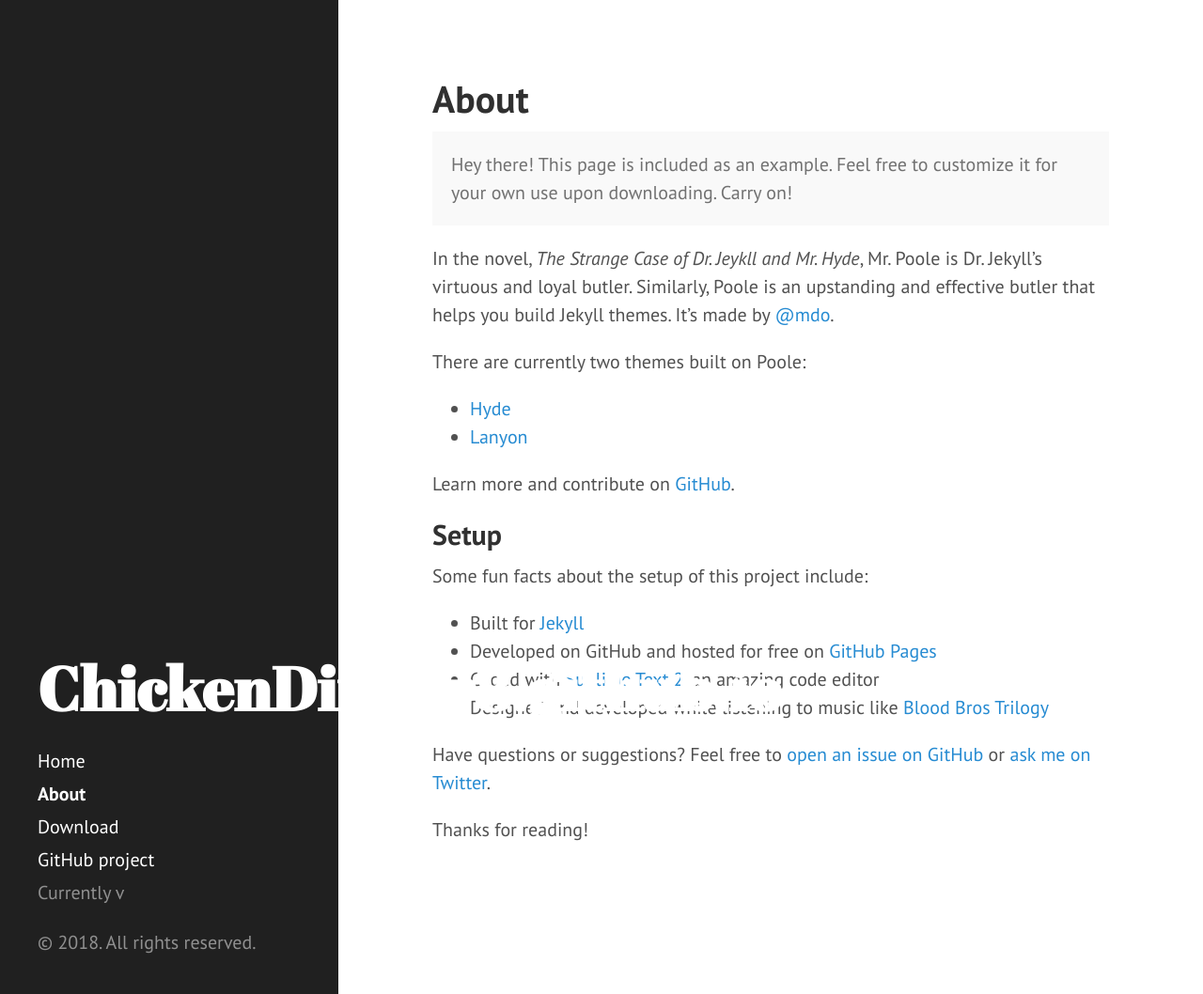
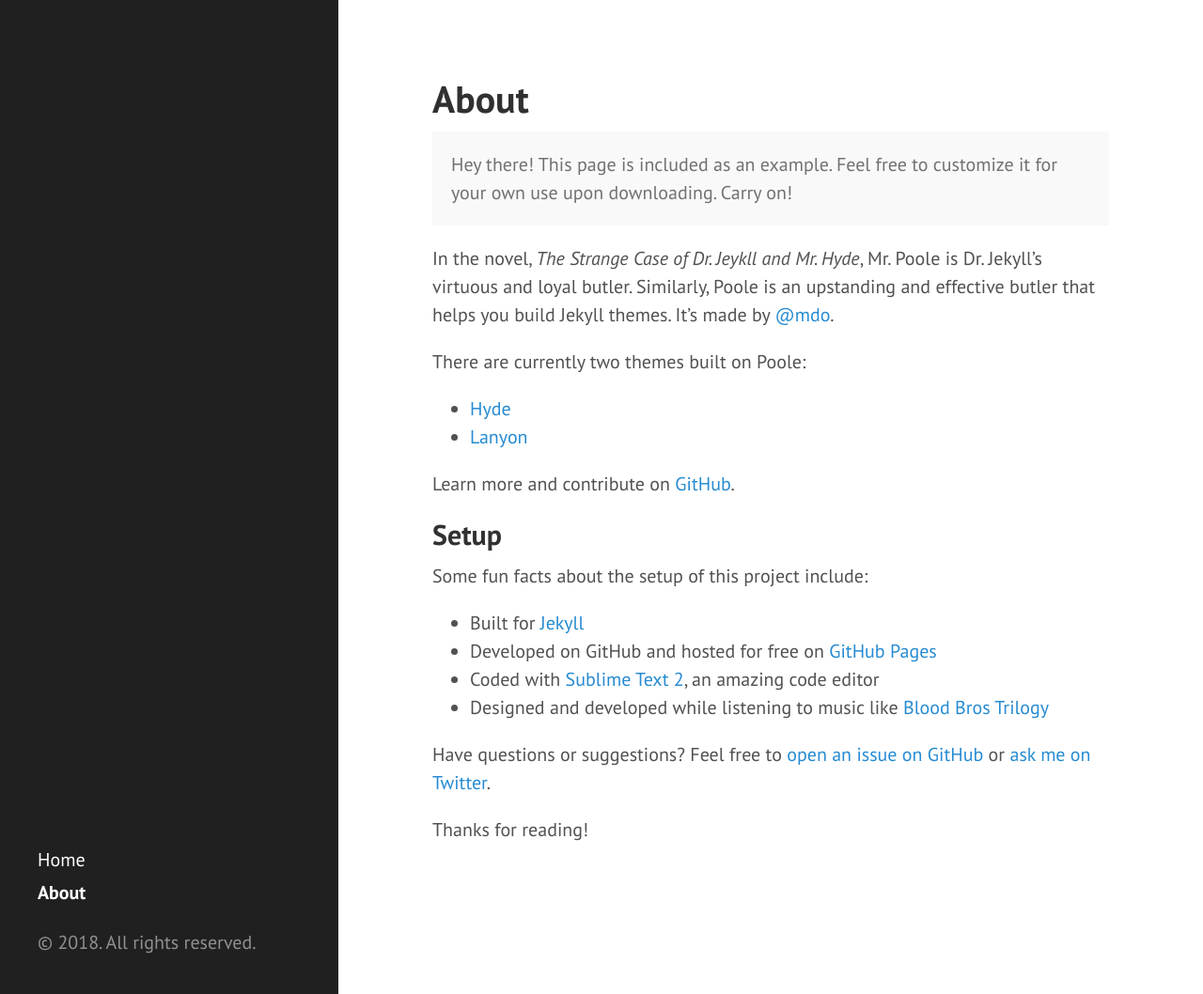
Before and after one commit to ChickenDinner8/ChickenDinner8.github.io, a Jekyll site: the page built from about.md, in a window 1280 px wide and 1058 px high. Shown: the whole window at 94% size. Built offline with Jekyll 4.4.1, drawn with Linux system fonts in a browser that asks for light colours.

Commit message:
modify page

```diff
--- a/_includes/sidebar.html
+++ b/_includes/sidebar.html
@@ -1,11 +1,6 @@
 <div class="sidebar">
   <div class="container sidebar-sticky">
     <div class="sidebar-about">
-      <h1>
-        <a href="{{ site.baseurl }}">
-          {{ site.title }}
-        </a>
-      </h1>
       <p class="lead">{{ site.description }}</p>
     </div>
 
@@ -25,10 +20,6 @@
           {% endif %}
         {% endif %}
       {% endfor %}
-
-      <a class="sidebar-nav-item" href="{{ site.github.repo }}/archive/v{{ site.version }}.zip">Download</a>
-      <a class="sidebar-nav-item" href="{{ site.github.repo }}">GitHub project</a>
-      <span class="sidebar-nav-item">Currently v{{ site.version }}</span>
     </nav>
 
     <p>&copy; {{ site.time | date: '%Y' }}. All rights reserved.</p>
```
